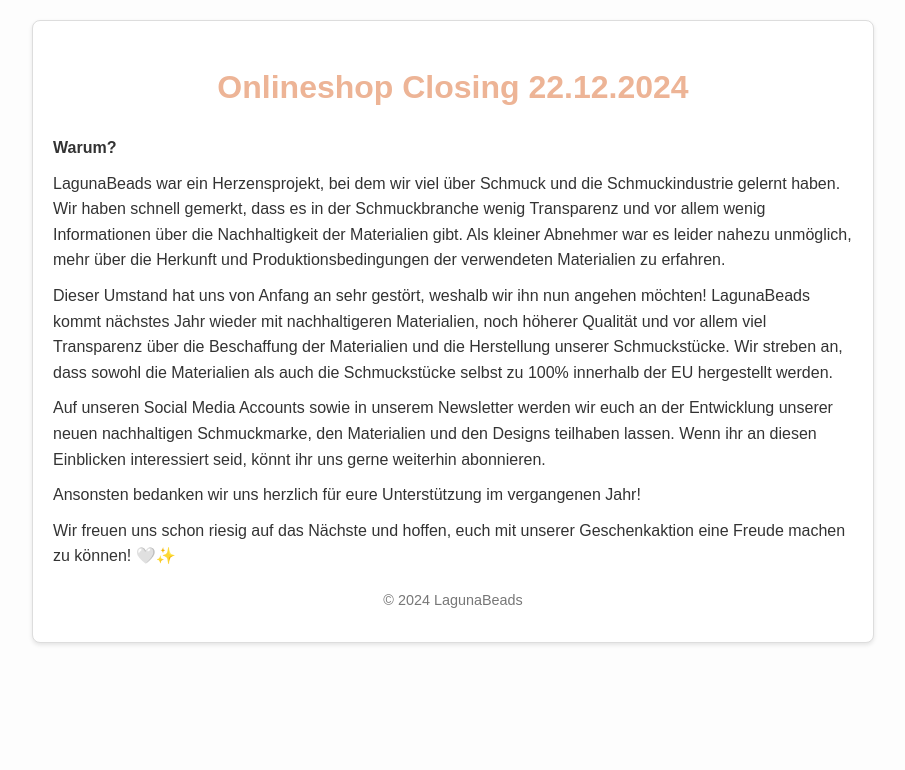
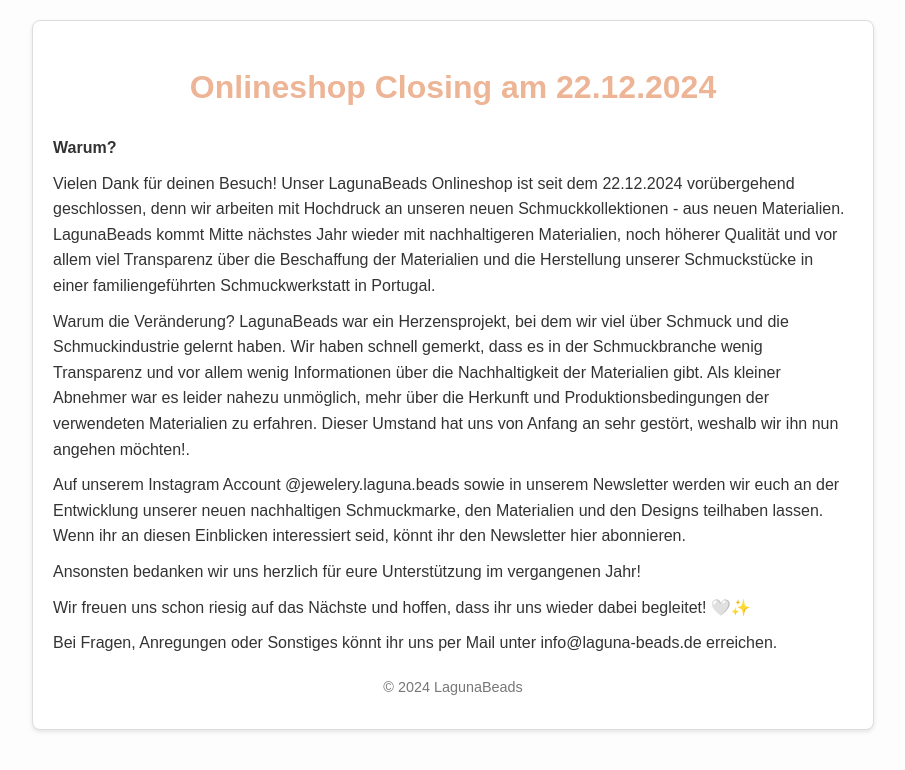
Before and after one commit to laguna-beads/laguna-beads.github.io, a plain HTML site: page index.html in a window 1280 px wide. Shown: the whole page, without its empty margins (187-1092 px from the left). Drawn offline with Linux system fonts and the light colour scheme.

Commit message:
Update index.html

```diff
--- a/index.html
+++ b/index.html
@@ -40,17 +40,19 @@
 </head>
 <body>
     <div class="container">
-        <h1>Onlineshop Closing 22.12.2024</h1>
+        <h1>Onlineshop Closing am 22.12.2024</h1>
         <p><strong>Warum?</strong></p>
-        <p>LagunaBeads war ein Herzensprojekt, bei dem wir viel über Schmuck und die Schmuckindustrie gelernt haben. Wir haben schnell gemerkt, dass es in der Schmuckbranche wenig Transparenz und vor allem wenig Informationen über die Nachhaltigkeit der Materialien gibt. Als kleiner Abnehmer war es leider nahezu unmöglich, mehr über die Herkunft und Produktionsbedingungen der verwendeten Materialien zu erfahren.</p>
+        <p>Vielen Dank für deinen Besuch! Unser LagunaBeads Onlineshop ist seit dem 22.12.2024 vorübergehend geschlossen, denn wir arbeiten mit Hochdruck an unseren neuen Schmuckkollektionen - aus neuen Materialien. LagunaBeads kommt Mitte nächstes Jahr wieder mit nachhaltigeren Materialien, noch höherer Qualität und vor allem viel Transparenz über die Beschaffung der Materialien und die Herstellung unserer Schmuckstücke in einer familiengeführten Schmuckwerkstatt in Portugal.</p>
 
-        <p>Dieser Umstand hat uns von Anfang an sehr gestört, weshalb wir ihn nun angehen möchten! LagunaBeads kommt nächstes Jahr wieder mit nachhaltigeren Materialien, noch höherer Qualität und vor allem viel Transparenz über die Beschaffung der Materialien und die Herstellung unserer Schmuckstücke. Wir streben an, dass sowohl die Materialien als auch die Schmuckstücke selbst zu 100% innerhalb der EU hergestellt werden.</p>
+        <p>Warum die Veränderung? LagunaBeads war ein Herzensprojekt, bei dem wir viel über Schmuck und die Schmuckindustrie gelernt haben. Wir haben schnell gemerkt, dass es in der Schmuckbranche wenig Transparenz und vor allem wenig Informationen über die Nachhaltigkeit der Materialien gibt. Als kleiner Abnehmer war es leider nahezu unmöglich, mehr über die Herkunft und Produktionsbedingungen der verwendeten Materialien zu erfahren. Dieser Umstand hat uns von Anfang an sehr gestört, weshalb wir ihn nun angehen möchten!.</p>
 
-        <p>Auf unseren Social Media Accounts sowie in unserem Newsletter werden wir euch an der Entwicklung unserer neuen nachhaltigen Schmuckmarke, den Materialien und den Designs teilhaben lassen. Wenn ihr an diesen Einblicken interessiert seid, könnt ihr uns gerne weiterhin abonnieren.</p>
+        <p>Auf unserem Instagram Account @jewelery.laguna.beads sowie in unserem Newsletter werden wir euch an der Entwicklung unserer neuen nachhaltigen Schmuckmarke, den Materialien und den Designs teilhaben lassen. Wenn ihr an diesen Einblicken interessiert seid, könnt ihr den Newsletter hier abonnieren.</p>
 
         <p>Ansonsten bedanken wir uns herzlich für eure Unterstützung im vergangenen Jahr!</p>
 
-        <p>Wir freuen uns schon riesig auf das Nächste und hoffen, euch mit unserer Geschenkaktion eine Freude machen zu können! 🤍✨</p>
+        <p>Wir freuen uns schon riesig auf das Nächste und hoffen, dass ihr uns wieder dabei begleitet! 🤍✨</p>
+
+        <p>Bei Fragen, Anregungen oder Sonstiges könnt ihr uns per Mail unter info@laguna-beads.de erreichen.</p>
 
         <div class="footer">
             <p>&copy; 2024 LagunaBeads</p>
```
